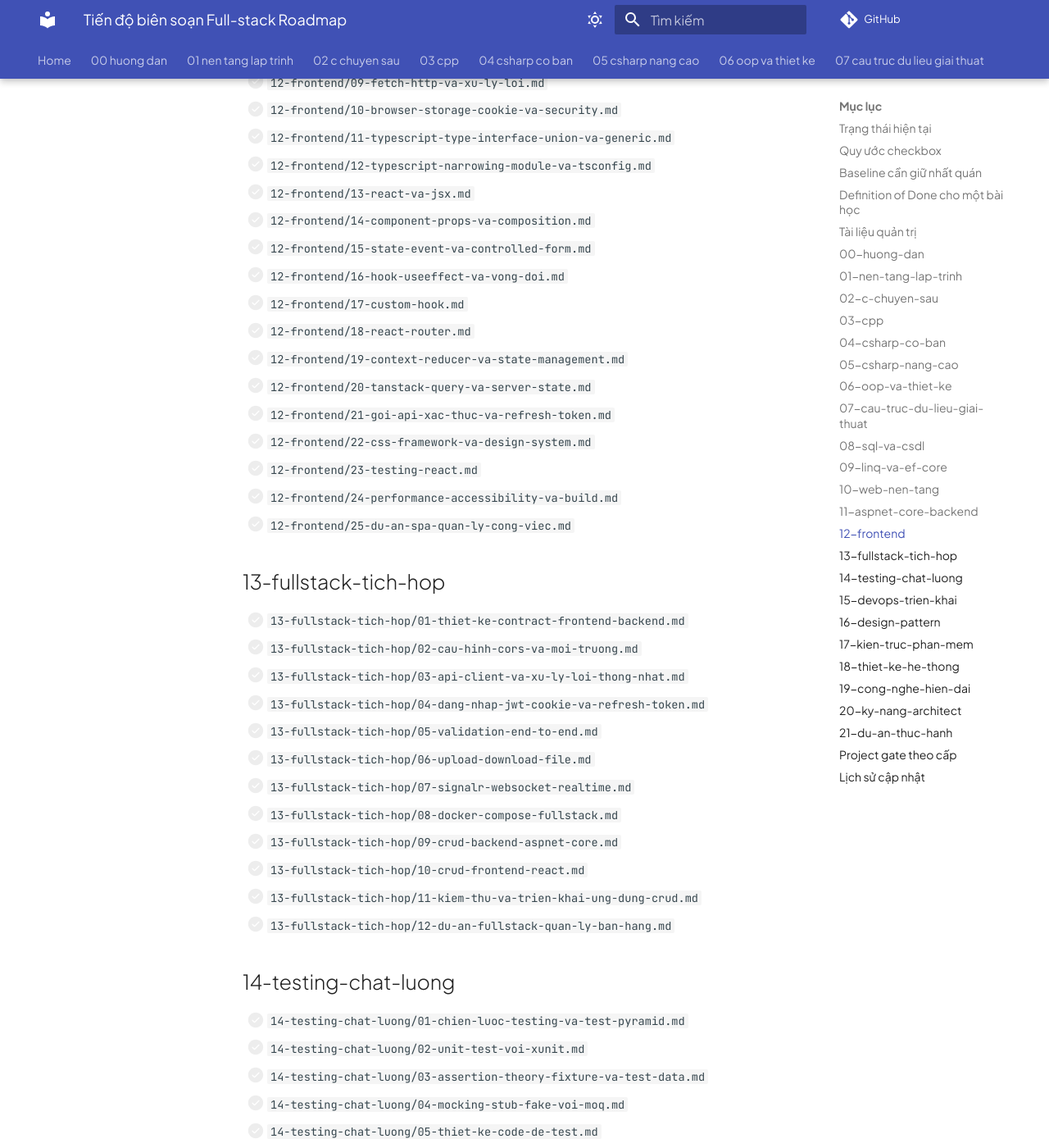
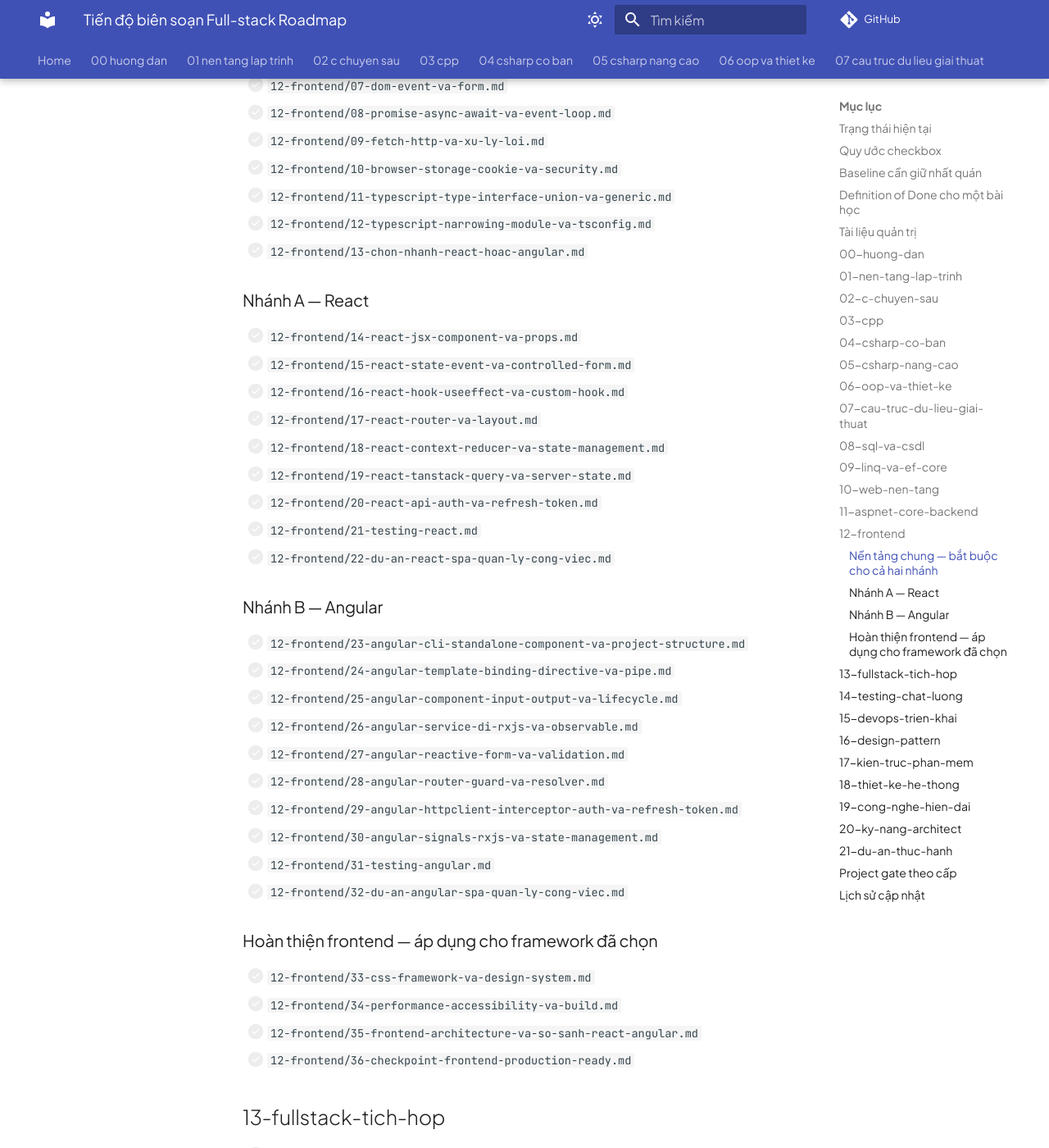
Before and after one commit to Xuanthanh-dzz/full-stack, an MkDocs documentation site: the page built from fullstack-roadmap/PROGRESS.md, in a window 1280 px wide and 1400 px high, scrolled down 10468 px. Shown: the whole window at 82% size. Built offline with MkDocs 1.6.1 and Material for MkDocs 9.7.7, drawn with Linux system fonts in a browser that asks for light colours; comment, search, counter and statistics services are not loaded; some of the changed text lies outside the part shown.

Commit message:
docs(roadmap): add Angular as alternative frontend track

```diff
--- a/fullstack-roadmap/PROGRESS.md
+++ b/fullstack-roadmap/PROGRESS.md
@@ -1,13 +1,13 @@
 # Tiến độ biên soạn Full-stack Roadmap
 
-File này là **nguồn sự thật duy nhất** về phạm vi và tiến độ. Mỗi checkbox tương ứng với một file Markdown phải có trong bộ tài liệu; source code chạy kèm bài sẽ được tạo và kiểm tra khi viết bài đó.
+File này là **nguồn sự thật duy nhất** về phạm vi và tiến độ. Mỗi checkbox tương ứng với một file Markdown phải có trong bộ tài liệu; source code chạy kèm bài sẽ được tạo và kiểm tra khi viết bài đó. Riêng Module 12 có hai nhánh framework song song: người học hoàn thành phần nền tảng chung, chọn **React hoặc Angular**, rồi học phần frontend dùng chung.
 
 ## Trạng thái hiện tại
 
 - Giai đoạn: `Biên soạn nội dung — module 01–07 đã hoàn thành; module 00 còn các bài hướng dẫn môi trường`.
 - Checkpoint hiện tại: module `07-cau-truc-du-lieu-giai-thuat` đạt `19 / 19` bài; GitHub Actions đã kiểm tra đủ tám phần, cross-link nội bộ và build/run 19 sample .NET 9 với warnings-as-errors thành công.
 - Bài tiếp theo theo dependency của các module đã hoàn thành: `08-sql-va-csdl/01-mo-hinh-quan-he-va-cai-dat-sql-server.md`; nếu lấp khoảng trống theo số thứ tự toàn cục, bắt đầu tại `00-huong-dan/01-cach-su-dung-bo-tai-lieu.md`.
-- Tiến độ: `115 / 410` file hoàn thành (`28,0%`).
+- Tiến độ: `115 / 421` file hoàn thành (`27,3%`).
 
 ## Quy ước checkbox
 
@@ -294,6 +294,8 @@ File này là **nguồn sự thật duy nhất** về phạm vi và tiến độ
 
 ## 12-frontend
 
+### Nền tảng chung — bắt buộc cho cả hai nhánh
+
 - [ ] `12-frontend/01-html-semantic-va-cau-truc-trang.md`
 - [ ] `12-frontend/02-form-validation-va-accessibility.md`
 - [ ] `12-frontend/03-css-selector-box-model-va-cascade.md`
@@ -306,19 +308,39 @@ File này là **nguồn sự thật duy nhất** về phạm vi và tiến độ
 - [ ] `12-frontend/10-browser-storage-cookie-va-security.md`
 - [ ] `12-frontend/11-typescript-type-interface-union-va-generic.md`
 - [ ] `12-frontend/12-typescript-narrowing-module-va-tsconfig.md`
-- [ ] `12-frontend/13-react-va-jsx.md`
-- [ ] `12-frontend/14-component-props-va-composition.md`
-- [ ] `12-frontend/15-state-event-va-controlled-form.md`
-- [ ] `12-frontend/16-hook-useeffect-va-vong-doi.md`
-- [ ] `12-frontend/17-custom-hook.md`
-- [ ] `12-frontend/18-react-router.md`
-- [ ] `12-frontend/19-context-reducer-va-state-management.md`
-- [ ] `12-frontend/20-tanstack-query-va-server-state.md`
-- [ ] `12-frontend/21-goi-api-xac-thuc-va-refresh-token.md`
-- [ ] `12-frontend/22-css-framework-va-design-system.md`
-- [ ] `12-frontend/23-testing-react.md`
-- [ ] `12-frontend/24-performance-accessibility-va-build.md`
-- [ ] `12-frontend/25-du-an-spa-quan-ly-cong-viec.md`
+- [ ] `12-frontend/13-chon-nhanh-react-hoac-angular.md`
+
+### Nhánh A — React
+
+- [ ] `12-frontend/14-react-jsx-component-va-props.md`
+- [ ] `12-frontend/15-react-state-event-va-controlled-form.md`
+- [ ] `12-frontend/16-react-hook-useeffect-va-custom-hook.md`
+- [ ] `12-frontend/17-react-router-va-layout.md`
+- [ ] `12-frontend/18-react-context-reducer-va-state-management.md`
+- [ ] `12-frontend/19-react-tanstack-query-va-server-state.md`
+- [ ] `12-frontend/20-react-api-auth-va-refresh-token.md`
+- [ ] `12-frontend/21-testing-react.md`
+- [ ] `12-frontend/22-du-an-react-spa-quan-ly-cong-viec.md`
+
+### Nhánh B — Angular
+
+- [ ] `12-frontend/23-angular-cli-standalone-component-va-project-structure.md`
+- [ ] `12-frontend/24-angular-template-binding-directive-va-pipe.md`
+- [ ] `12-frontend/25-angular-component-input-output-va-lifecycle.md`
+- [ ] `12-frontend/26-angular-service-di-rxjs-va-observable.md`
+- [ ] `12-frontend/27-angular-reactive-form-va-validation.md`
+- [ ] `12-frontend/28-angular-router-guard-va-resolver.md`
+- [ ] `12-frontend/29-angular-httpclient-interceptor-auth-va-refresh-token.md`
+- [ ] `12-frontend/30-angular-signals-rxjs-va-state-management.md`
+- [ ] `12-frontend/31-testing-angular.md`
+- [ ] `12-frontend/32-du-an-angular-spa-quan-ly-cong-viec.md`
+
+### Hoàn thiện frontend — áp dụng cho framework đã chọn
+
+- [ ] `12-frontend/33-css-framework-va-design-system.md`
+- [ ] `12-frontend/34-performance-accessibility-va-build.md`
+- [ ] `12-frontend/35-frontend-architecture-va-so-sanh-react-angular.md`
+- [ ] `12-frontend/36-checkpoint-frontend-production-ready.md`
 
 ## 13-fullstack-tich-hop
 
@@ -331,7 +353,7 @@ File này là **nguồn sự thật duy nhất** về phạm vi và tiến độ
 - [ ] `13-fullstack-tich-hop/07-signalr-websocket-realtime.md`
 - [ ] `13-fullstack-tich-hop/08-docker-compose-fullstack.md`
 - [ ] `13-fullstack-tich-hop/09-crud-backend-aspnet-core.md`
-- [ ] `13-fullstack-tich-hop/10-crud-frontend-react.md`
+- [ ] `13-fullstack-tich-hop/10-crud-frontend-react-hoac-angular.md`
 - [ ] `13-fullstack-tich-hop/11-kiem-thu-va-trien-khai-ung-dung-crud.md`
 - [ ] `13-fullstack-tich-hop/12-du-an-fullstack-quan-ly-ban-hang.md`
 
@@ -531,6 +553,7 @@ File này là **nguồn sự thật duy nhất** về phạm vi và tiến độ
 
 ## Lịch sử cập nhật
 
+- `2026-09-22`: mở rộng module `12-frontend` thành hai lựa chọn song song React/Angular sau 12 bài nền tảng HTML/CSS/JavaScript/TypeScript; Module 13 chấp nhận framework đã chọn. Tổng manifest tăng từ `410` lên `421` file.
 - `2026-09-21`: hoàn thành toàn bộ module `07-cau-truc-du-lieu-giai-thuat` (`19/19` bài); bổ sung CI kiểm tra cấu trúc tám phần, cross-link, build warnings-as-errors và run toàn bộ sample .NET 9; project cuối module là Route Engine dùng weighted graph, priority queue và Dijkstra.
 - `2026-07-31`: hoàn thành toàn bộ module `06-oop-va-thiet-ke` (`14/14` bài); build/run 14 sample .NET 9 với `Nullable` bật và warnings-as-errors, đối chiếu từng dòng output, kiểm tra failure path của các bài Liskov/contract, và dựng dự án refactor 10 file có characterization harness so sánh bản cũ với bản mới.
 - `2026-07-31`: hoàn thành toàn bộ module `01-nen-tang-lap-trinh` (`15/15` bài), `02-c-chuyen-sau` (`15/15` bài) và `03-cpp` (`14/14` bài); build/run 44 lời giải chính bằng C11/C++20 với warnings-as-errors, đối chiếu output, kiểm tra failure path, Makefile, ASan/UBSan, ownership/lifetime và audit chéo toàn bộ prerequisite/cross-link.
```
